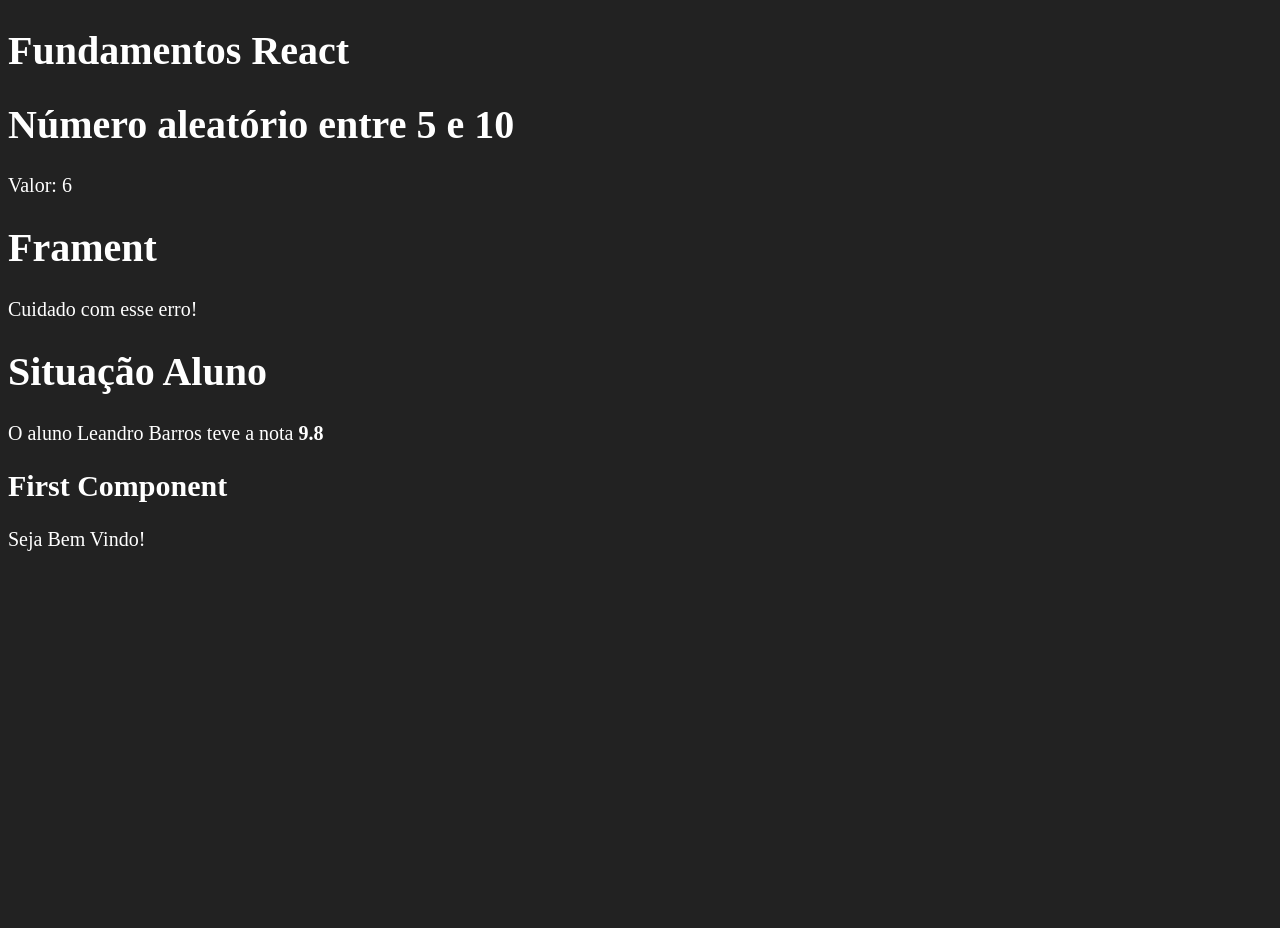
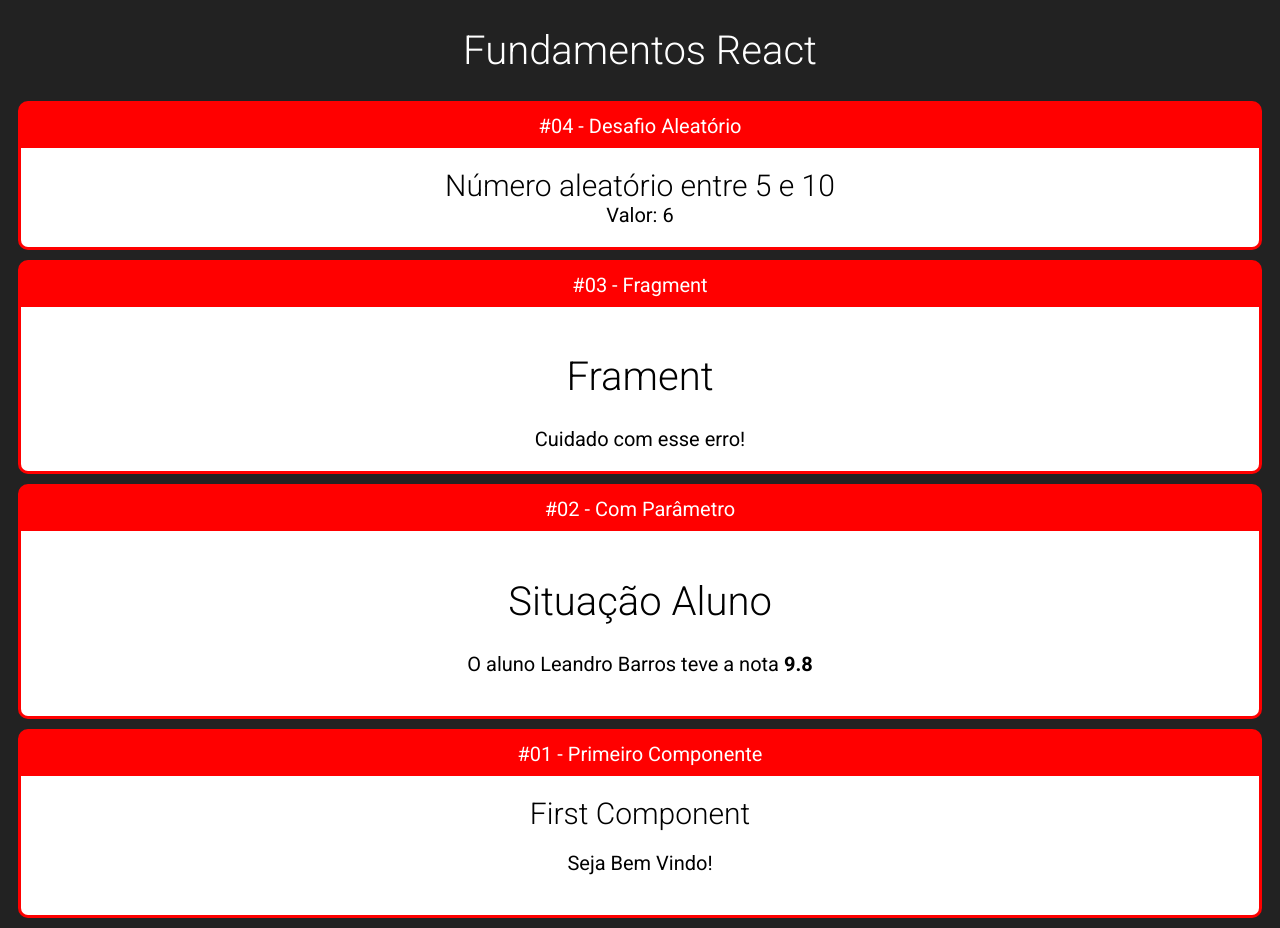
Before and after one commit to leandro-barros/fundamentals-react, a React (Create React App) app: page / in a window 1280 px wide. Before the commit the page ends 800 px from the top, so only its background shows below. Built offline with nearby package versions, Linux system fonts and the light colour scheme.

Commit message:
implement cards

```diff
--- a/public/index.html
+++ b/public/index.html
@@ -15,6 +15,10 @@
       user's mobile device or desktop. See https://developers.google.com/web/fundamentals/web-app-manifest/
     -->
     <link rel="manifest" href="%PUBLIC_URL%/manifest.json" />
+    <link rel="preconnect" href="https://fonts.googleapis.com">
+    <link rel="preconnect" href="https://fonts.gstatic.com" crossorigin>
+    <link href="https://fonts.googleapis.com/css2?family=Roboto:ital,wght@0,100;0,300;0,400;0,500;0,700;0,900;1,100;1,300;1,400;1,500;1,700;1,900&display=swap" rel="stylesheet">
+
     <!--
       Notice the use of %PUBLIC_URL% in the tags above.
       It will be replaced with the URL of the `public` folder during the build.
--- a/src/App.jsx
+++ b/src/App.jsx
@@ -5,20 +5,35 @@
 import Fragment from "./components/basics/Fragment";
 import Radom from "./components/Radom";
 
+import Card from './components/layout/Card'
+
 
 export default () => {
     return (
         <div id="app">
             <h1>Fundamentos React</h1>
+
+            <Card title="#04 - Desafio Aleatório">
                 <Radom
                     min={ 5 }
                     max={ 10 } />
+            </Card>
+
+            <Card title="#03 - Fragment">
                 <Fragment />
+            </Card>
+
+            <Card title="#02 - Com Parâmetro">
                 <ComParam
                     title="Situação Aluno"
                     aluno="Leandro Barros"
                     nota={ 9.8 } />
+            </Card>
+
+            <Card title="#01 - Primeiro Componente">
                 <FirstComponent />
+            </Card>
+
         </div>
 
     );
--- a/src/components/Radom.jsx
+++ b/src/components/Radom.jsx
@@ -5,7 +5,7 @@
     const num = parseInt(Math.random() * (max - min) + min);
     return (
         <>
-            <h1>Número aleatório entre { min } e { max }</h1>
+            <h2>Número aleatório entre { min } e { max }</h2>
             <span>Valor: { num }</span>
         </>
     );
--- /dev/null
+++ b/src/components/layout/Card.css
@@ -0,0 +1,19 @@
+.card {
+    background-color: red;
+    border: 3px solid red;
+    border-radius: 10px;
+    overflow: hidden;
+    margin: 10px;
+}
+
+.card .title {
+    padding: 10px 0px;
+    display: flex;
+    justify-content: center;
+}
+
+.card .content {
+    background-color: #fff;
+    color: #000;
+    padding: 20px;
+}
--- /dev/null
+++ b/src/components/layout/Card.jsx
@@ -0,0 +1,13 @@
+import React from "react"
+import './Card.css'
+
+export default (props) => {
+    return(
+        <div className="card">
+            <div className="title">{ props.title }</div>
+            <div className="content">
+                { props.children }
+            </div>
+        </div>
+    );
+}
--- a/src/index.css
+++ b/src/index.css
@@ -2,4 +2,14 @@
     background-color: #222;
     color: #ffff;
     font-size: 20px;
+    font-family: Roboto;
+    text-align: center;
 }
+
+h1, h2, h3 {
+    font-weight: 300;
+}
+
+h2, h3 {
+    margin: 0;
+}
```
Lines whose indentation alone changed are shown as unchanged.
